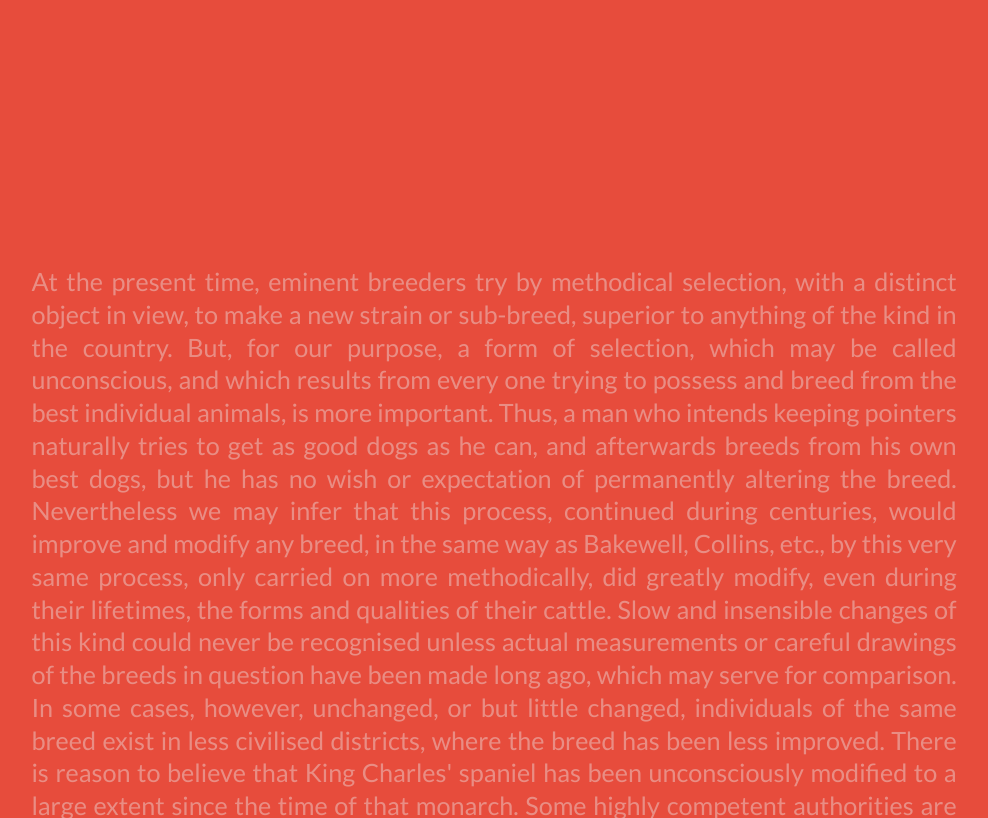
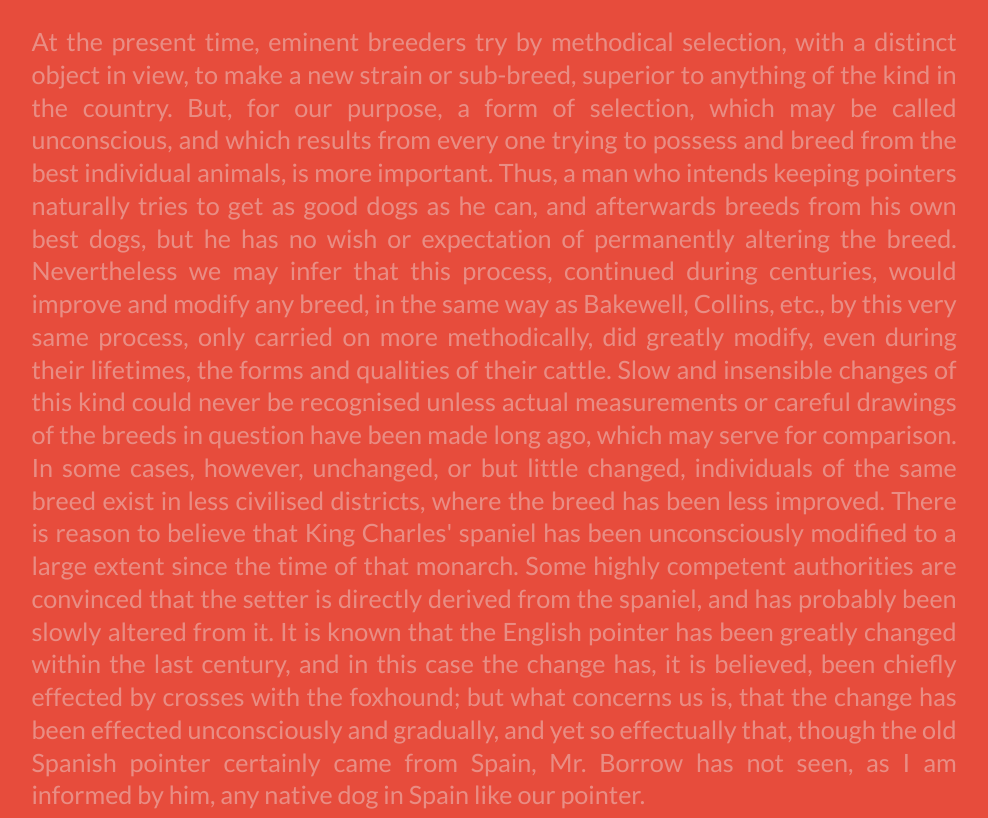
Before and after one commit to dogless/dogless.github.io, a plain HTML site: page index.html in a window 1280 px wide. Shown: the top 818 px of the page, without its empty margins (146-1134 px from the left). Drawn offline with nearby package versions, Linux system fonts and the light colour scheme.

Commit message:
comment out uncessary body padding

```diff
--- a/static/header-effects/css/header-effects.css
+++ b/static/header-effects/css/header-effects.css
@@ -3,7 +3,7 @@
 
 body {
 	background: #e74c3c;
-	padding: 240px 0 100%;
+	/*padding: 240px 0 100%;*/
 	font-weight: 400;
 	font-family: 'Lato', Arial, sans-serif;
 }
```
